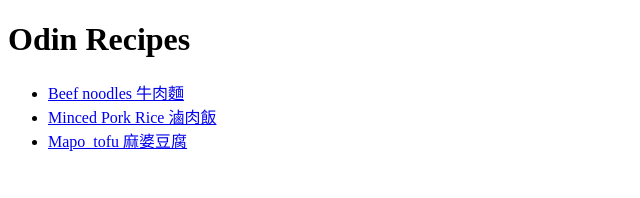
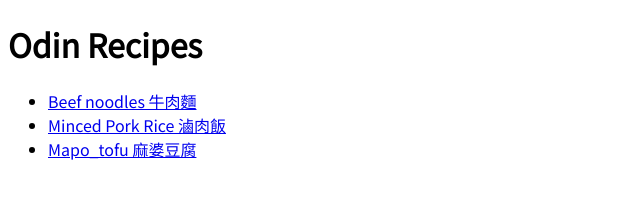
Before and after one commit to aScHEABL/odin-recipes, a plain HTML site: page index.html in a window 1280 px wide. Shown: the whole page, without its empty margins (0-640 px from the left). Drawn offline with Linux system fonts and the light colour scheme.

Commit message:
Updated NotoSansTC for font

```diff
--- /dev/null
+++ b/global-styles.css
@@ -0,0 +1,9 @@
+*{
+    font-family: 'Noto Sans TC', 'Microsoft YaHei';
+}
+.recipe-list{
+    font-size: medium;
+}
+.main-title{
+    font-size:xx-large;
+}
--- a/index.html
+++ b/index.html
@@ -1,14 +1,20 @@
 <!DOCTYPE html>
 <html lang="zh-tw">
 <head>
+    <link rel="stylesheet" href="global-styles.css"
+    <link rel="preconnect" href="https://fonts.googleapis.com">
+    <link rel="preconnect" href="https://fonts.gstatic.com" crossorigin>
+    <link href="https://fonts.googleapis.com/css2?family=Noto+Sans+TC&display=swap" rel="stylesheet">
     <meta charset="UTF-8">
     <meta http-equiv="X-UA-Compatible" content="IE=edge">
     <meta name="viewport" content="width=device-width, initial-scale=1.0">
     <title>Document</title>
+<link rel="preconnect" href="https://fonts.gstatic.com" crossorigin>
+<link href="https://fonts.googleapis.com/css2?family=Noto+Sans+TC&display=swap" rel="stylesheet">
 </head>
 <body>
-    <h1>Odin Recipes</h1>
-    <ul>
+    <h1 class="main-title">Odin Recipes</h1>
+    <ul class="recipe-list">
         <li><a href="./recipes/beef_noodles.html">Beef noodles 牛肉麵</a></li>
         <li><a href="./recipes/minced_pork_rice.html">Minced Pork Rice 滷肉飯</a></li>
         <li><a href="./recipes/mapo_tofu.html">Mapo_tofu 麻婆豆腐</a></li>
```
